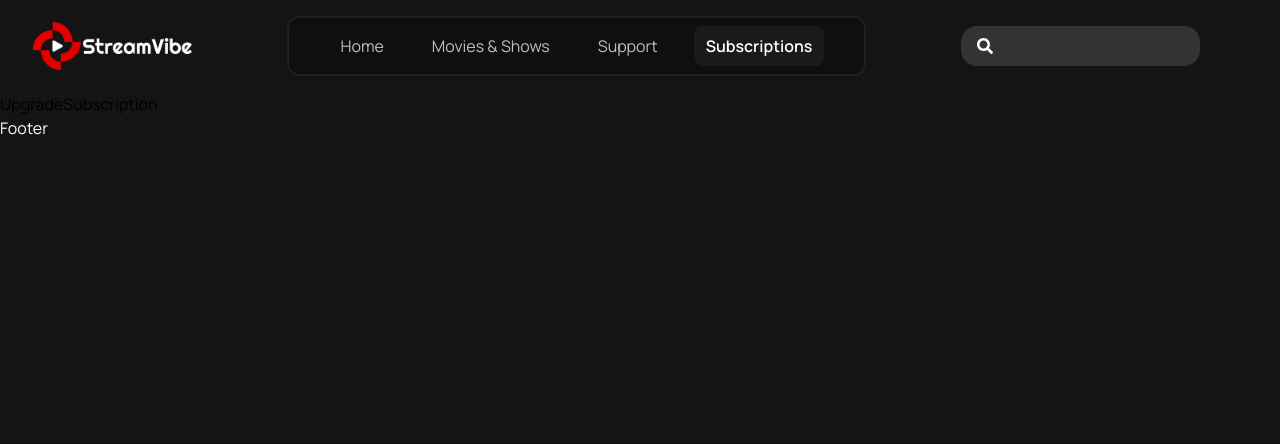
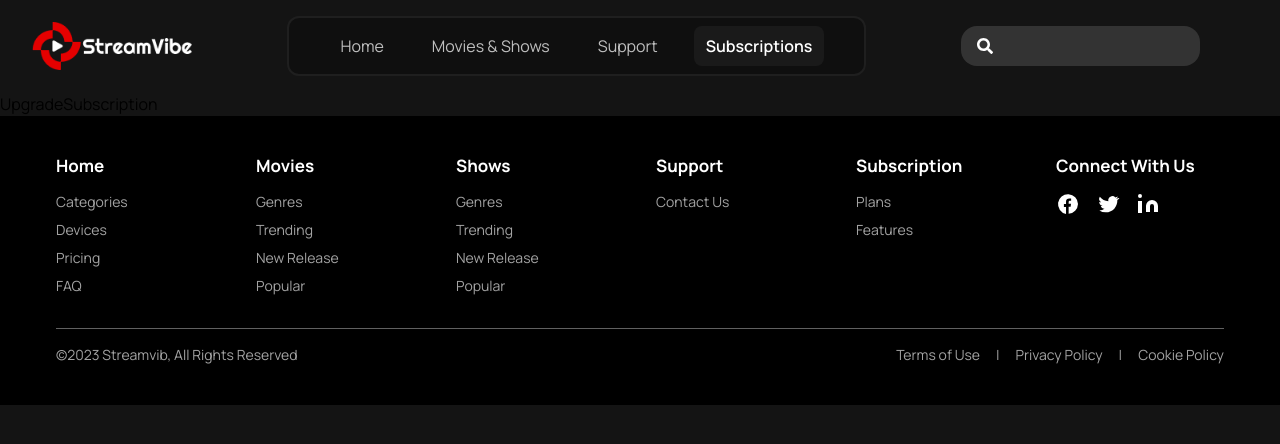
Before and after one commit to asishsahu946/Steaming-App-React, a React (Vite) app: page /upgradesubscription in a window 1280 px wide. Shown: the top 444 px of the page. Built offline with nearby package versions, Linux system fonts and the light colour scheme; no server answers.

Commit message:
Footer Update

```diff
--- a/src/components/Footer.jsx
+++ b/src/components/Footer.jsx
@@ -2,7 +2,98 @@ import React from 'react'
 
 function Footer() {
   return (
-    <div className='text-white'>Footer</div>
+    <footer className="bg-black text-[#a3a3a3] p-10">
+    <div className="container mx-auto px-4">
+      <div className="grid grid-cols-2 md:grid-cols-6 gap-8 text-sm">
+
+        <div>
+          <h3 className="font-bold mb-4 text-[17px] text-white">Home</h3>
+          <ul className="space-y-2">
+            <li><a href="#">Categories</a></li>
+            <li><a href="#">Devices</a></li>
+            <li><a href="#">Pricing</a></li>
+            <li><a href="#">FAQ</a></li>
+          </ul>
+        </div>
+
+
+        <div>
+          <h3 className="font-bold mb-4 text-[17px] text-white">Movies</h3>
+          <ul className="space-y-2">
+            <li><a href="#">Genres</a></li>
+            <li><a href="#">Trending</a></li>
+            <li><a href="#">New Release</a></li>
+            <li><a href="#">Popular</a></li>
+          </ul>
+        </div>
+
+
+        <div>
+          <h3 className="font-bold mb-4 text-[17px] text-white">Shows</h3>
+          <ul className="space-y-2">
+            <li><a href="#">Genres</a></li>
+            <li><a href="#">Trending</a></li>
+            <li><a href="#">New Release</a></li>
+            <li><a href="#">Popular</a></li>
+          </ul>
+        </div>
+
+
+        <div>
+          <h3 className="font-bold mb-4 text-[17px] text-white">Support</h3>
+          <ul className="space-y-2">
+            <li><a href="#">Contact Us</a></li>
+          </ul>
+        </div>
+
+
+        <div>
+          <h3 className="font-bold mb-4 text-[17px] text-white">Subscription</h3>
+          <ul className="space-y-2">
+            <li><a href="#">Plans</a></li>
+            <li><a href="#">Features</a></li>
+          </ul>
+        </div>
+
+
+        <div>
+          <h3 className="font-bold mb-4 text-[17px] text-white">Connect With Us</h3>
+          <div className="flex space-x-4 text-white">
+            <a href="#" className="hover:text-gray-400">
+
+              <svg xmlns="http://www.w3.org/2000/svg" className="h-6 w-6" fill="currentColor" viewBox="0 0 24 24">
+                <path d="M22 12a10 10 0 1 0-11.98 9.95v-7.03h-2.12v-2.92h2.12V9.7c0-2.1 1.26-3.26 3.19-3.26.93 0 1.91.17 1.91.17v2.1h-1.08c-1.07 0-1.4.67-1.4 1.36v1.64h2.38l-.38 2.92h-2v7.03A10 10 0 0 0 22 12Z" />
+              </svg>
+            </a>
+            <a href="#" className="hover:text-gray-400">
+
+              <svg xmlns="http://www.w3.org/2000/svg" className="h-6 w-6" fill="currentColor" viewBox="0 0 24 24">
+                <path d="M22.46 6c-.77.35-1.5.6-2.3.72a3.94 3.94 0 0 0 1.7-2.17 7.93 7.93 0 0 1-2.49.95 4.1 4.1 0 0 0-6.98 3.75 11.66 11.66 0 0 1-8.57-4.5 4.07 4.07 0 0 0 1.27 5.46 4 4 0 0 1-1.86-.52v.06a4.1 4.1 0 0 0 3.3 4 4.2 4.2 0 0 1-1.85.07 4.09 4.09 0 0 0 3.83 2.88 8.28 8.28 0 0 1-5.15 1.77 11.62 11.62 0 0 0 6.29 1.85c7.55 0 11.68-6.26 11.68-11.69v-.53a8.3 8.3 0 0 0 2.05-2.14Z" />
+              </svg>
+            </a>
+            <a href="#" className="hover:text-gray-400">
+
+              <svg xmlns="http://www.w3.org/2000/svg" className="h-6 w-6" fill="currentColor" viewBox="0 0 24 24">
+                <path d="M16 8a6 6 0 0 1 6 6v6h-4v-6a2 2 0 1 0-4 0v6h-4v-6a6 6 0 0 1 6-6ZM6 9H2v12h4V9ZM4 2a2 2 0 1 0 0 4 2 2 0 0 0 0-4Z" />
+              </svg>
+            </a>
+          </div>
+        </div>
+      </div>
+
+
+      <div className="mt-8 border-t border-gray-700 pt-4 text-xs md:text-sm flex justify-between items-center">
+        <p className="mb-0">&copy;2023 Streamvib, All Rights Reserved</p>
+        <div className="space-x-4">
+          <a href="#" className="hover:underline">Terms of Use</a>
+          <span>|</span>
+          <a href="#" className="hover:underline">Privacy Policy</a>
+          <span>|</span>
+          <a href="#" className="hover:underline">Cookie Policy</a>
+        </div>
+      </div>
+    </div>
+  </footer>
   )
 }
 
```
